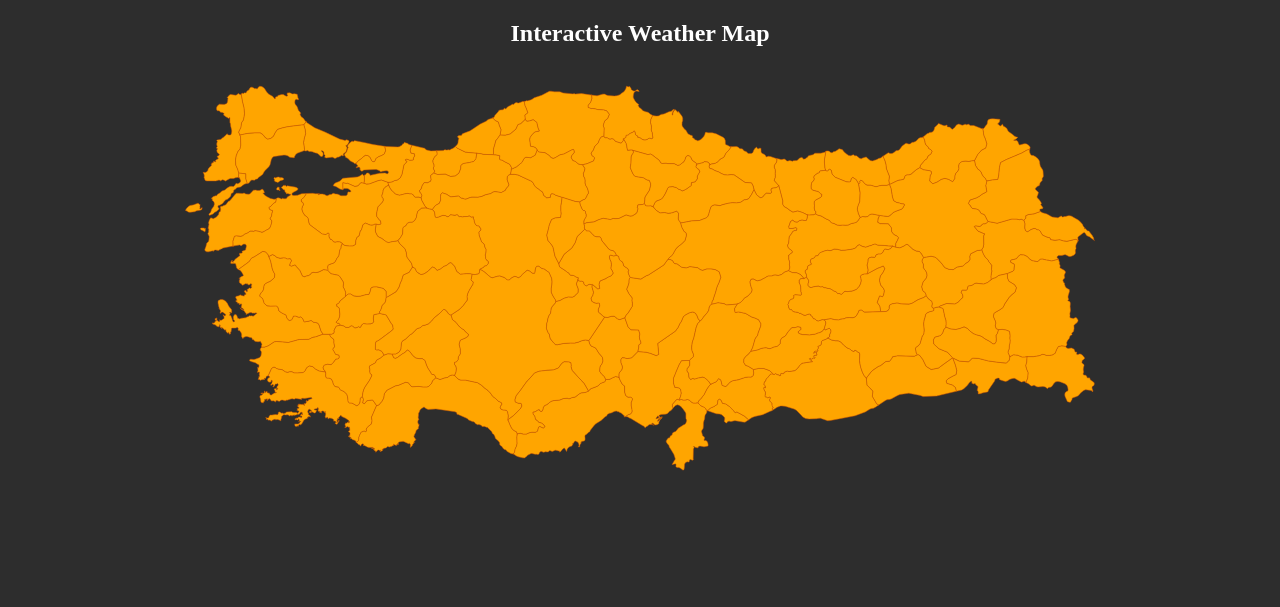
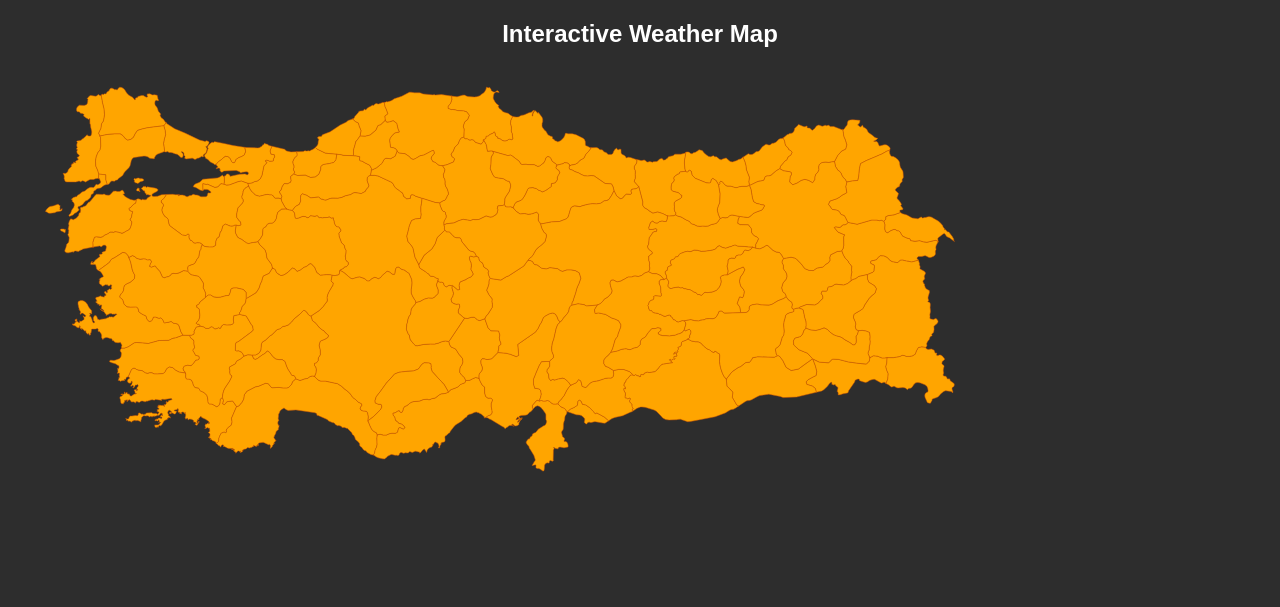
Before and after one commit to andacberkaye/weather-app, a Flask app: page / in a window 1280 px wide. Shown: the top 607 px of the page. Run offline with Flask 3, Linux system fonts and the light colour scheme.

Commit message:
Map settings, javascript file and app display have been adjusted.

```diff
--- a/static/stylesheet/style.css
+++ b/static/stylesheet/style.css
@@ -1,3 +1,29 @@
-body{
+body {
+    margin: 0;
     background-color: #2d2d2d;
-}
+    color: white;
+    font-family: Arial, sans-serif;
+  }
+
+  #popup {
+    position: absolute;
+    background-color: rgb(58, 58, 58);
+    color: orange;
+    border: 1px solid rgb(58, 58, 58);
+    padding: 10px;
+    border-radius: 8px;
+    z-index: 10;
+    display: none;
+  }
+
+  #popup.visible {
+    display: block;
+  }
+
+  #turkey-map {
+    width: 100%;
+    height: auto;
+    display: block;
+    margin-left: auto;
+    position: relative;
+  }
```
Also changed, not shown: static/js/main.js (+40 -0 lines), static/images/tr.svg.
